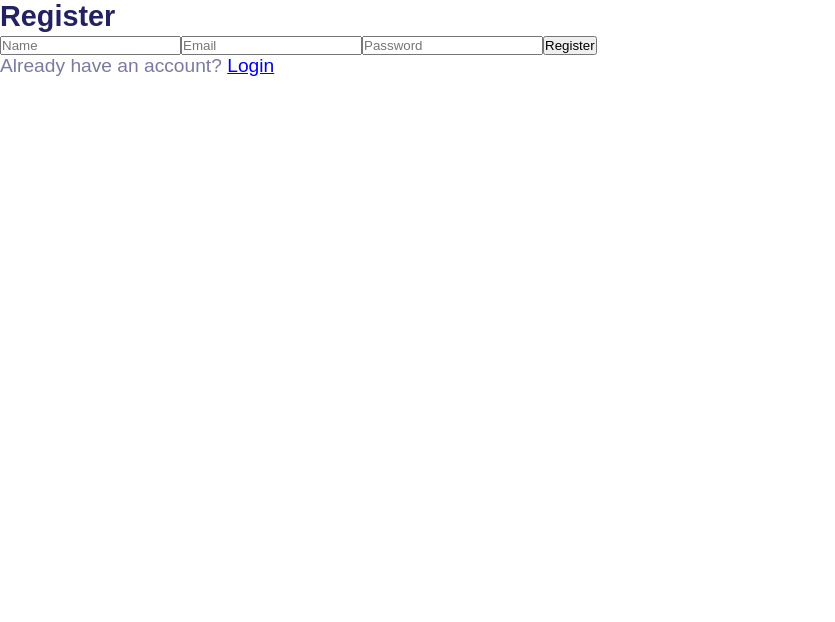
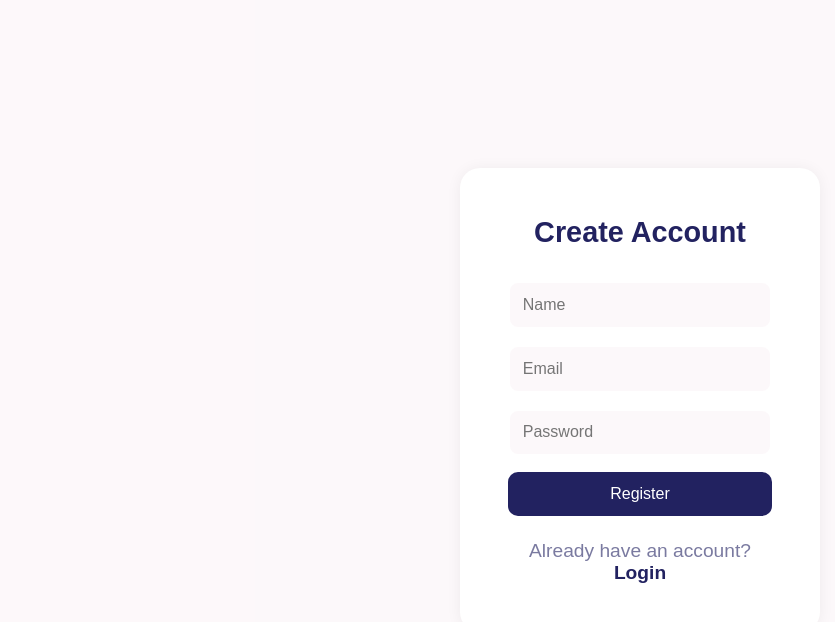
Before and after one commit to tiwarisurbhi14/SpendWise, a React (Vite) app in the folder expanse-fe/: page /register in a window 1280 px wide. Shown: the top 622 px of the page, without its empty margins (0-835 px from the left). Built offline with nearby package versions, Linux system fonts and the light colour scheme; no server answers.

Commit message:
stylesss

```diff
--- a/expanse-fe/src/Components/Login/Login.jsx
+++ b/expanse-fe/src/Components/Login/Login.jsx
@@ -1,6 +1,7 @@
 import { useState, useContext } from 'react';
-import  {AuthContext } from '../../Contexts/AuthContext';
+import { AuthContext } from '../../Contexts/AuthContext';
 import { useNavigate, Link } from 'react-router-dom';
+import styled from 'styled-components';
 
 function Login() {
   const [email, setEmail] = useState('');
@@ -14,29 +15,124 @@ function Login() {
       await login(email, password);
       navigate('/');
     } catch (err) {
-      alert('Login failed');
+      alert('Login failed',err);
     }
   };
 
   return (
-    <div>
-      <h2>Login</h2>
+    <LoginStyled>
+      <div className="login-content">
+        <h2>Welcome Back</h2>
         <form onSubmit={handleSubmit}>
+          <div className="input-control">
             <input
-          type="email" value={email}
+              type="email"
+              value={email}
               onChange={e => setEmail(e.target.value)}
-          placeholder="Email" required
+              placeholder="Email"
+              required
             />
+          </div>
+          <div className="input-control">
             <input
-          type="password" value={password}
+              type="password"
+              value={password}
               onChange={e => setPassword(e.target.value)}
-          placeholder="Password" required
+              placeholder="Password"
+              required
             />
-        <button type="submit">Log In</button>
+          </div>
+          <button type="submit">Login</button>
         </form>
+        <div className="register-link">
           <p>Don't have an account? <Link to="/register">Register</Link></p>
         </div>
+      </div>
+    </LoginStyled>
   );
 }
 
+const LoginStyled = styled.div`
+  height: 100vh;
+  background: rgba(252, 246, 249, 0.78);
+  display: flex;
+  align-items: center;
+  justify-content: center;
+
+  .login-content {
+    background: white;
+    border-radius: 20px;
+    padding: 3rem;
+    box-shadow: 0px 1px 15px rgba(0, 0, 0, 0.06);
+    width: 360px;
+
+    h2 {
+      color: rgba(34, 34, 96, 1);
+      text-align: center;
+      margin-bottom: 2rem;
+      font-size: 1.8rem;
+    }
+
+    .input-control {
+      margin-bottom: 1rem;
+
+      input {
+        width: 100%;
+        padding: 0.8rem;
+        border: 2px solid #fff;
+        border-radius: 10px;
+        font-size: 1rem;
+        background: rgba(252, 246, 249, 0.78);
+        outline: none;
+        transition: all 0.3s ease;
+
+        &:focus {
+          border: 2px solid rgba(34, 34, 96, 0.4);
+        }
+      }
+    }
+
+    button {
+      width: 100%;
+      padding: 0.8rem;
+      background: rgba(34, 34, 96, 1);
+      color: white;
+      border: none;
+      border-radius: 10px;
+      font-size: 1rem;
+      cursor: pointer;
+      transition: all 0.3s ease;
+
+      &:hover {
+        background: rgba(34, 34, 96, 0.8);
+        transform: translateY(-2px);
+      }
+
+      &:active {
+        transform: translateY(0);
+      }
+    }
+
+    .register-link {
+      text-align: center;
+      margin-top: 1.5rem;
+
+      p {
+        color: rgba(34, 34, 96, 0.6);
+      }
+
+      a {
+        color: rgba(34, 34, 96, 1);
+        text-decoration: none;
+        font-weight: 600;
+        transition: all 0.3s ease;
+
+        &:hover {
+          color: rgba(34, 34, 96, 0.8);
+        }
+      }
+    }
+  }
+`;
+
 export default Login;
--- a/expanse-fe/src/Components/Register/Register.jsx
+++ b/expanse-fe/src/Components/Register/Register.jsx
@@ -1,6 +1,7 @@
 import { useState, useContext } from 'react';
-import {AuthContext}  from '../../Contexts/AuthContext';
+import { AuthContext } from '../../Contexts/AuthContext';
 import { useNavigate, Link } from 'react-router-dom';
+import styled from 'styled-components';
 
 function Register() {
   const [name, setName] = useState('');
@@ -15,34 +16,133 @@ function Register() {
       await register(name, email, password);
       navigate('/');
     } catch (err) {
-      alert('Registration failed');
+      alert('Registration failed',err);
     }
   };
 
   return (
-    <div>
-      <h2>Register</h2>
+    <RegisterStyled>
+      <div className="register-content">
+        <h2>Create Account</h2>
         <form onSubmit={handleSubmit}>
+          <div className="input-control">
             <input
-          type="text" value={name}
+              type="text"
+              value={name}
               onChange={e => setName(e.target.value)}
-          placeholder="Name" required
+              placeholder="Name"
+              required
             />
+          </div>
+          <div className="input-control">
             <input
-          type="email" value={email}
+              type="email"
+              value={email}
               onChange={e => setEmail(e.target.value)}
-          placeholder="Email" required
+              placeholder="Email"
+              required
             />
+          </div>
+          <div className="input-control">
             <input
-          type="password" value={password}
+              type="password"
+              value={password}
               onChange={e => setPassword(e.target.value)}
-          placeholder="Password" required
+              placeholder="Password"
+              required
             />
+          </div>
           <button type="submit">Register</button>
         </form>
+        <div className="login-link">
           <p>Already have an account? <Link to="/login">Login</Link></p>
         </div>
+      </div>
+    </RegisterStyled>
   );
 }
 
+const RegisterStyled = styled.div`
+  height: 100vh;
+  background: rgba(252, 246, 249, 0.78);
+  display: flex;
+  align-items: center;
+  justify-content: center;
+
+  .register-content {
+    background: white;
+    border-radius: 20px;
+    padding: 3rem;
+    box-shadow: 0px 1px 15px rgba(0, 0, 0, 0.06);
+    width: 360px;
+
+    h2 {
+      color: rgba(34, 34, 96, 1);
+      text-align: center;
+      margin-bottom: 2rem;
+      font-size: 1.8rem;
+    }
+
+    .input-control {
+      margin-bottom: 1rem;
+
+      input {
+        width: 100%;
+        padding: 0.8rem;
+        border: 2px solid #fff;
+        border-radius: 10px;
+        font-size: 1rem;
+        background: rgba(252, 246, 249, 0.78);
+        outline: none;
+        transition: all 0.3s ease;
+
+        &:focus {
+          border: 2px solid rgba(34, 34, 96, 0.4);
+        }
+      }
+    }
+
+    button {
+      width: 100%;
+      padding: 0.8rem;
+      background: rgba(34, 34, 96, 1);
+      color: white;
+      border: none;
+      border-radius: 10px;
+      font-size: 1rem;
+      cursor: pointer;
+      transition: all 0.3s ease;
+
+      &:hover {
+        background: rgba(34, 34, 96, 0.8);
+        transform: translateY(-2px);
+      }
+
+      &:active {
+        transform: translateY(0);
+      }
+    }
+
+    .login-link {
+      text-align: center;
+      margin-top: 1.5rem;
+
+      p {
+        color: rgba(34, 34, 96, 0.6);
+      }
+
+      a {
+        color: rgba(34, 34, 96, 1);
+        text-decoration: none;
+        font-weight: 600;
+        transition: all 0.3s ease;
+
+        &:hover {
+          color: rgba(34, 34, 96, 0.8);
+        }
+      }
+    }
+  }
+`;
+
 export default Register;
```
Lines whose indentation alone changed are shown as unchanged.
